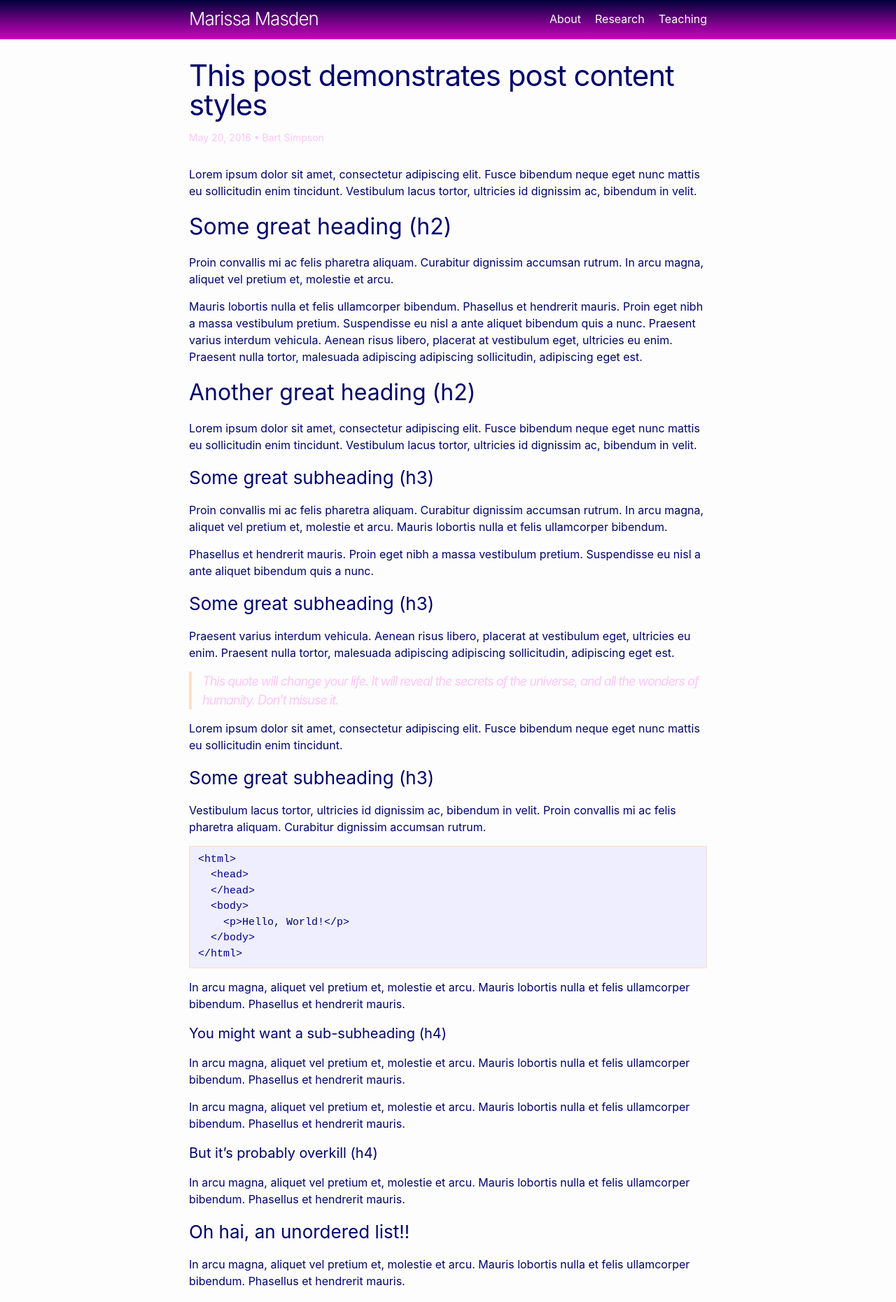
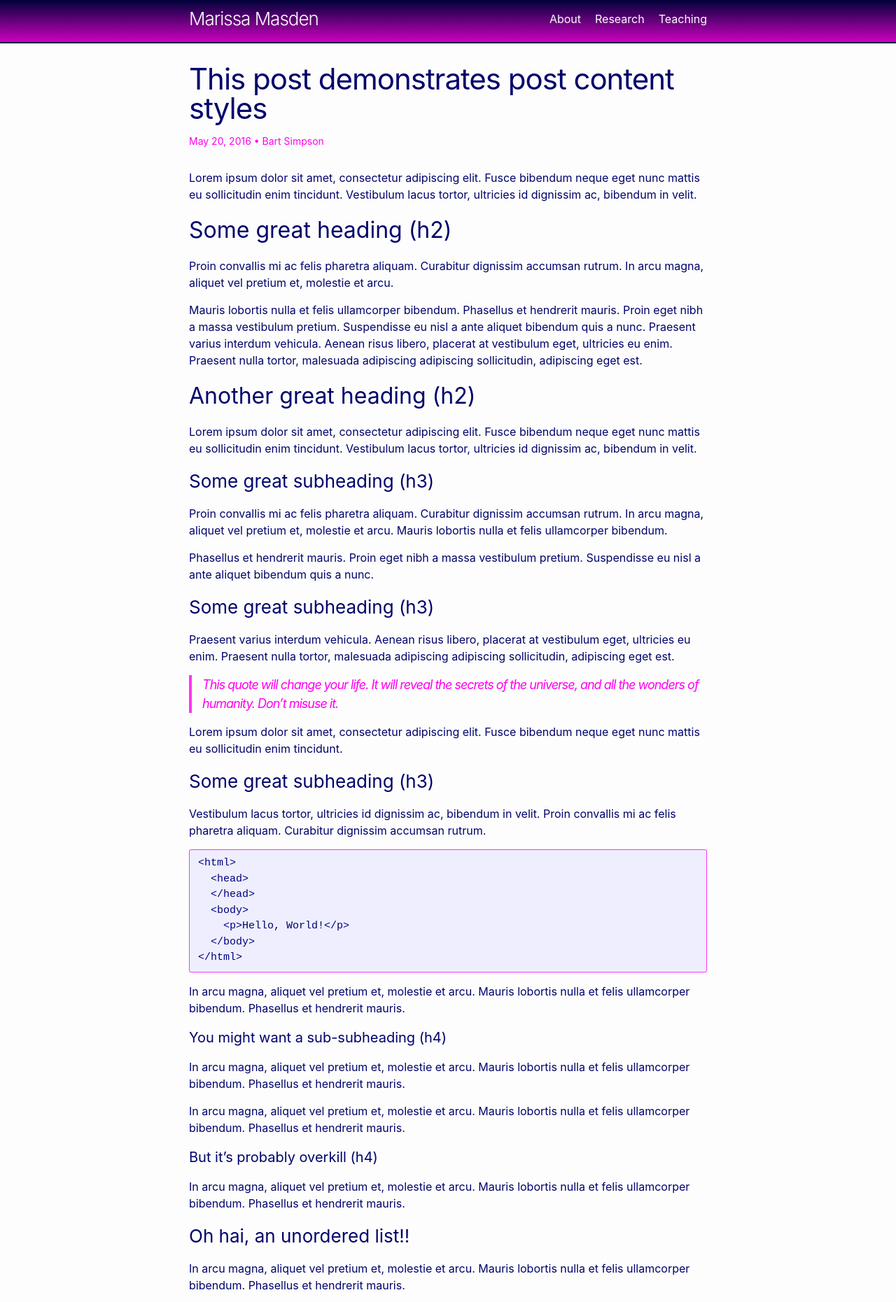
Before and after one commit to mmasden/mmasden.github.io, a Jekyll site: the page built from _posts/2016-05-20-this-post-demonstrates-post-content-styles.md, in a window 1280 px wide. Shown: the top 1861 px of the page at 70% size. Built offline with Jekyll 4.4.1, drawn with Linux system fonts in a browser that asks for light colours.

Commit message:
Adjusting style

```diff
--- a/_sass/minima.scss
+++ b/_sass/minima.scss
@@ -17,9 +17,9 @@ $dark-background-color:  rgb(0, 2, 57) !default;
 $light-background-color:  #ff00ee !default;
 $brand-color:      #ff00ee !default;
 
-$grey-color:       #ffc6fb !default;
-$grey-color-light: #ffe0c6 !default;
-$grey-color-dark:  #c6f2ff  !default;
+$grey-color:       #ff00ee !default;
+$grey-color-light: lighten($grey-color,10%) !default;
+$grey-color-dark:  darken($grey-color,10%)  !default;
 
 $table-text-align: left !default;
 
--- a/_sass/minima/_base.scss
+++ b/_sass/minima/_base.scss
@@ -189,6 +189,7 @@ pre {
     padding-right: $spacing-unit / 2;
     padding-left: $spacing-unit / 2;
   }
+
 }
 
 
--- a/_sass/minima/_layout.scss
+++ b/_sass/minima/_layout.scss
@@ -3,10 +3,10 @@
  */
 .site-header {
   // border-top: 5px solid $light-background-color;
-  border-bottom: 1px solid $grey-color-light;
-  min-height: $spacing-unit * 1.865;
+  border-bottom: 2px solid $dark-background-color;
+  min-height: $spacing-unit * 2;
   background-image: linear-gradient(to bottom, $dark-background-color, darken($light-background-color,10%));
-
+  // box-shadow: 0px 10px 20px 5px lighten($dark-background-color,10%);
   // Positioning context for the mobile navigation icon
   position: relative;
 }
@@ -109,8 +109,9 @@
  */
 
 .site-footer {
-  // border-top: 2px solid $grey-color-light;
-  background: linear-gradient(to bottom, $light-background-color, $dark-background-color);
+  // box-shadow: 0px -10px 20px 0px lighten($dark-background-color,10%);
+  border-top: 2px solid $dark-background-color;
+  background: linear-gradient(to bottom, darken($light-background-color,10%), $dark-background-color);
   padding: $spacing-unit 0;
 }
 
```
